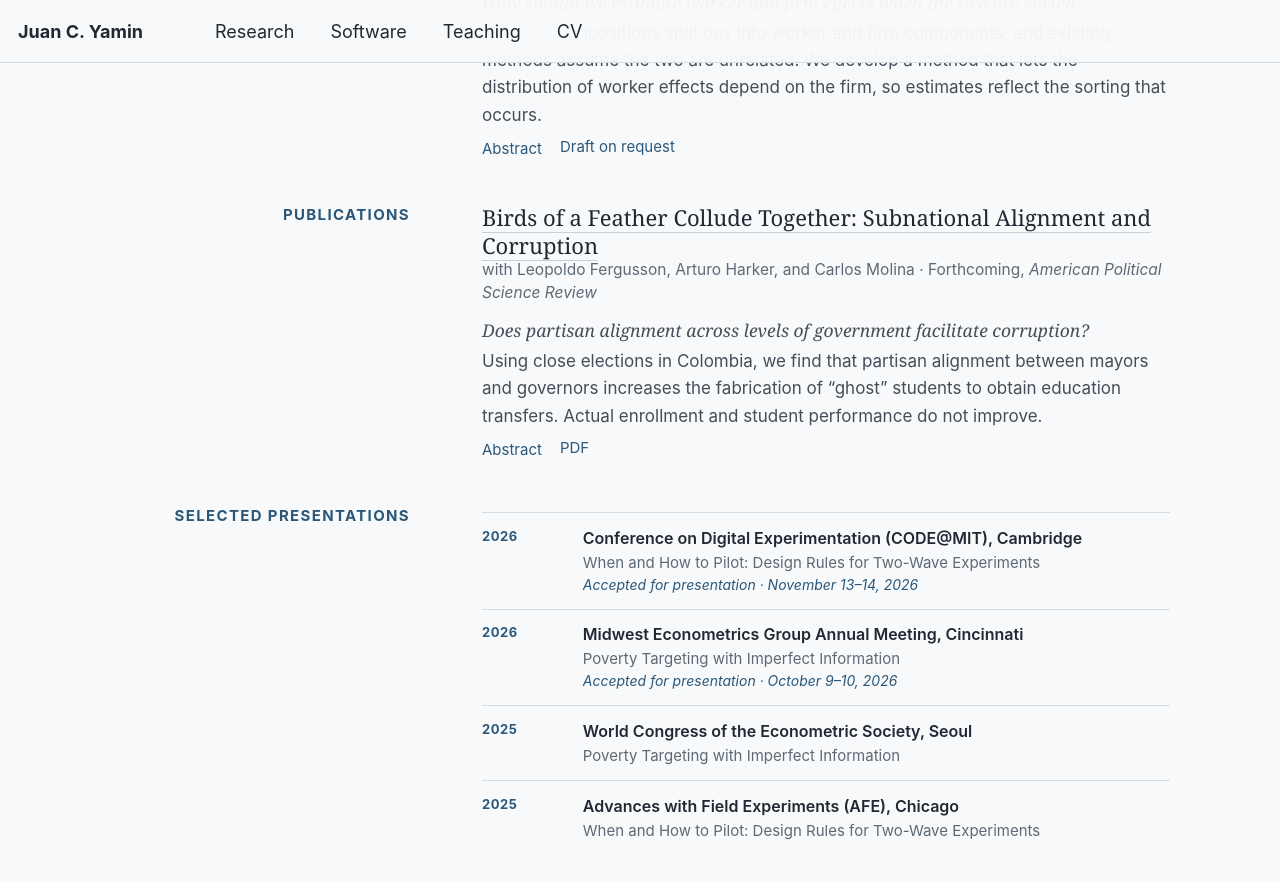
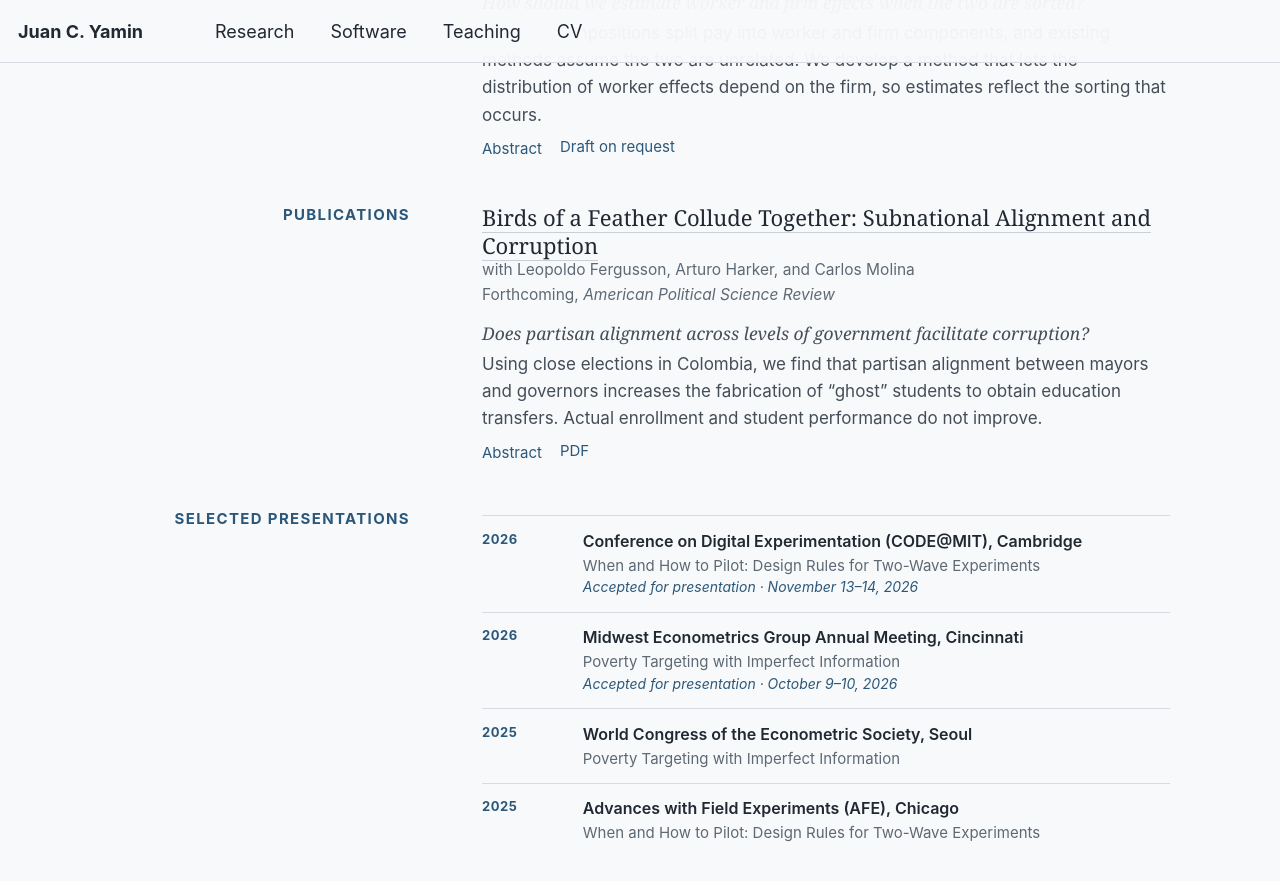
Before and after one commit to juancyamin/juancyamin.github.io, a Jekyll site: the page built from _pages/research.md, in a window 1280 px wide and 900 px high, scrolled down 737 px. Shown: the top 881 px of the window. Built offline with Jekyll 4.4.1, drawn with Linux system fonts in a browser that asks for light colours.

Commit message:
Clarify research interests and separate publication status

```diff
--- a/_pages/research.md
+++ b/_pages/research.md
@@ -520,7 +520,8 @@ description: "Research by Juan C. Yamin on econometric methods for decisions mad
     <p class="r2-label">Publications</p>
     <article class="r2-paper" id="birds-of-a-feather">
       <h2 class="r2-paper-title"><a href="/files/subnational-alignment-corruption.pdf">Birds of a Feather Collude Together: Subnational Alignment and Corruption</a></h2>
-      <p class="r2-meta">with Leopoldo Fergusson, Arturo Harker, and Carlos Molina &middot; Forthcoming, <em>American Political Science Review</em></p>
+      <p class="r2-meta">with Leopoldo Fergusson, Arturo Harker, and Carlos Molina</p>
+      <p class="r2-meta">Forthcoming, <em>American Political Science Review</em></p>
       <p class="r2-question">Does partisan alignment across levels of government facilitate corruption?</p>
       <p class="r2-answer">Using close elections in Colombia, we find that partisan alignment between mayors and governors increases the fabrication of &ldquo;ghost&rdquo; students to obtain education transfers. Actual enrollment and student performance do not improve.</p>
       <nav class="r2-links" aria-label="Birds of a Feather Collude Together: Subnational Alignment and Corruption links">
```
Also changed, not shown: _pages/about.md (+2 -2 lines).
